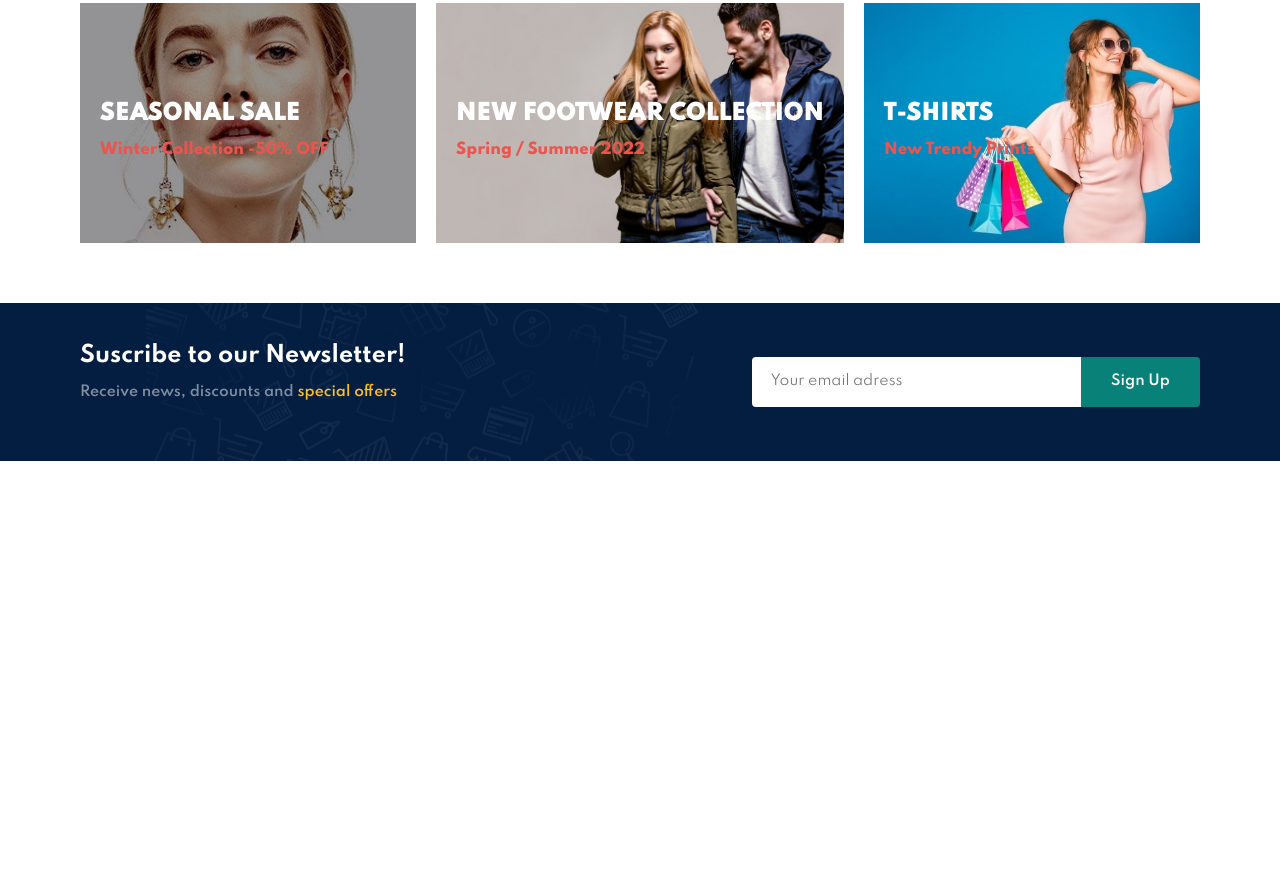
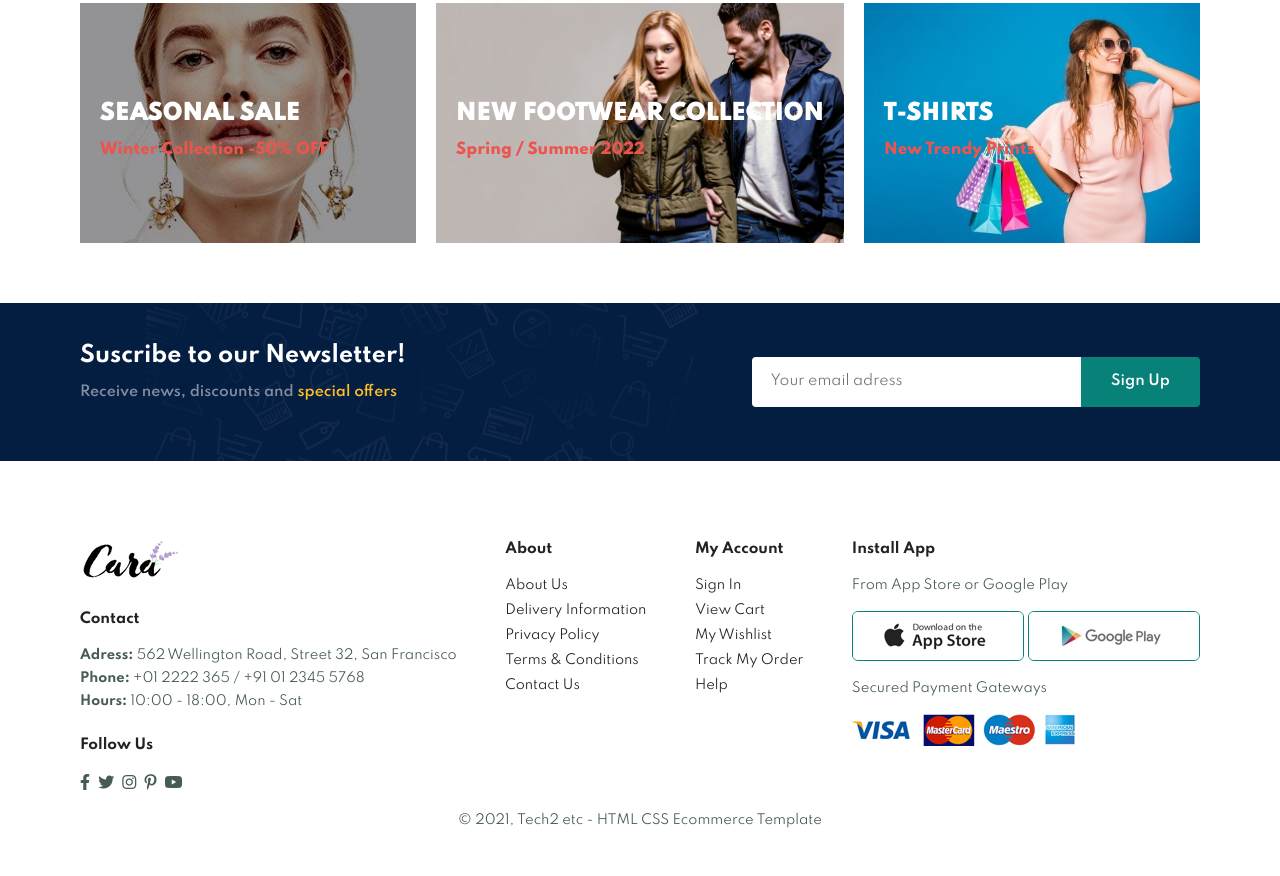
Before and after one commit to btlw/ecommerce-website, a plain HTML site: page index.html in a window 1280 px wide. Shown: the part 4387-5263 px from the top of the page. Before the commit the page ends 4888 px from the top, so only its background shows below. Drawn offline with Linux system fonts and the light colour scheme.

Commit message:
Create footer section

```diff
--- a/index.html
+++ b/index.html
@@ -390,6 +390,59 @@
         </div>
     </section>
 
+    <footer class="section-p1">
+        <div class="col">
+            <img class="logo" src="images/img/logo.png" alt="">
+            <h4>Contact</h4>
+            <p><strong>Adress:</strong> 562 Wellington Road, Street 32, San Francisco</p>
+            <p><strong>Phone:</strong> +01 2222 365 / +91 01 2345 5768</p>
+            <p><strong>Hours:</strong> 10:00 - 18:00, Mon - Sat</p>
+            <div class="follow">
+                <h4>Follow Us</h4>
+                <div class="icon">
+                    <i class="fab fa-facebook-f"></i>
+                    <i class="fab fa-twitter"></i>
+                    <i class="fab fa-instagram"></i>
+                    <i class="fab fa-pinterest-p"></i>
+                    <i class="fab fa-youtube"></i>
+                </div>
+            </div>
+        </div>
+
+        <div class="col">
+            <h4>About</h4>
+            <a href="#">About Us</a>
+            <a href="#">Delivery Information</a>
+            <a href="#">Privacy Policy</a>
+            <a href="#">Terms & Conditions</a>
+            <a href="#">Contact Us</a>
+        </div>
+
+        <div class="col">
+            <h4>My Account</h4>
+            <a href="#">Sign In</a>
+            <a href="#">View Cart</a>
+            <a href="#">My Wishlist</a>
+            <a href="#">Track My Order</a>
+            <a href="#">Help</a>
+        </div>
+
+        <div class="col install">
+            <h4>Install App</h4>
+            <p>From App Store or Google Play</p>
+            <div class="row">
+                <img src="images/img/pay/app.jpg" alt="">
+                <img src="images/img/pay/play.jpg" alt="">
+            </div>
+            <p>Secured Payment Gateways</p>
+            <img src="images/img/pay/pay.png" alt="">
+        </div>
+
+        <div class="copyright">
+            <p>© 2021, Tech2 etc - HTML CSS Ecommerce Template</p>
+        </div>
+    </footer>
+
     <script src="script.js"></script>
 </body>
 </html>
--- a/style.css
+++ b/style.css
@@ -441,6 +441,70 @@ body {
     border-top-left-radius: 0;
     border-bottom-left-radius: 0;
 }
+
+footer {
+    display: flex;
+    flex-wrap: wrap;
+    justify-content: space-between;
+}
+
+footer .col {
+    display: flex;
+    flex-direction: column;
+    align-items: flex-start;
+    margin-bottom: 20px;
+}
+
+footer .logo {
+    margin-bottom: 30px;
+}
+
+footer h4 {
+    font-size: 14px;
+    padding-bottom: 20px;
+}
+
+footer p {
+    font-size: 13px;
+    margin: 0 0 8px 0;
+}
+
+footer a {
+    font-size: 13px;
+    text-decoration: none;
+    color: #222;
+    margin: 0 0 8px 0;
+    margin-bottom: 10px;
+}
+
+footer .follow {
+    margin-top: 20px;
+}
+
+footer .follow i {
+    color: #465b52;
+    padding-right: 4px;
+    cursor: pointer;
+}
+
+footer .install .row img {
+    border: 1px solid #088178;
+    border-radius: 6px;
+}
+
+footer .install img {
+    margin: 10px 0 15px 0;
+}
+
+footer .follow i:hover,
+footer a:hover {
+    color: #088178;
+}
+
+footer .copyright {
+    width: 100%;
+    text-align: center;
+}
 /* Shop Page */
 
 /* Boilerplate */
```
